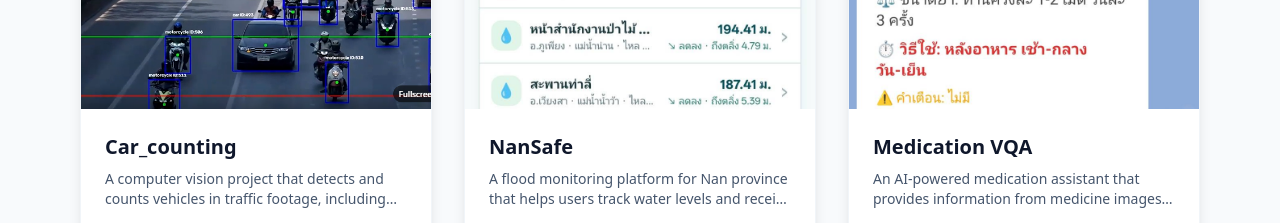
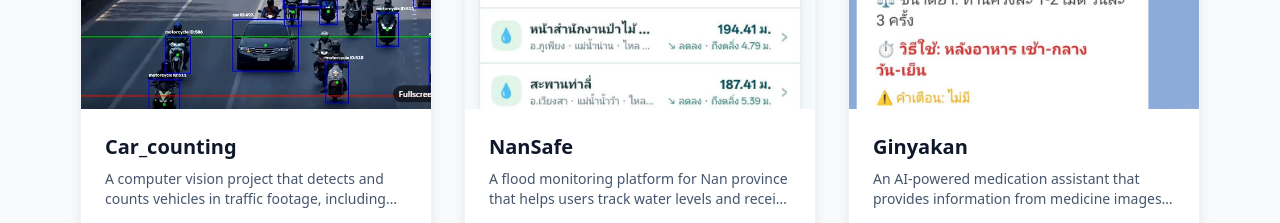
Before and after one commit to natee-s/my-portfolio, a React (Vite) app: page / in a window 1280 px wide. Shown: the part 4740-4963 px from the top of the page. Built offline with nearby package versions, Linux system fonts and the light colour scheme.

Commit message:
edit Live Example link to Github of Ginyakan project

```diff
--- a/src/data/portfolio.js
+++ b/src/data/portfolio.js
@@ -138,11 +138,11 @@ export const projectsData = [
     link: "https://nan-safe.vercel.app/",
   },
   {
-    title: "Medication VQA",
+    title: "Ginyakan",
     description: "An AI-powered medication assistant that provides information from medicine images and supports medication reminders.",
     tags: ["AI", "Visual Question Answering", "React"],
     image: "image/medication-vqa.jpg",
-    link: "https://my-portfolio-nine-nu-uwdfqx2mwu.vercel.app/",
+    link: "https://github.com/natee-s/Medication_VQA",
   },
   {
     title: "POS System",
```
